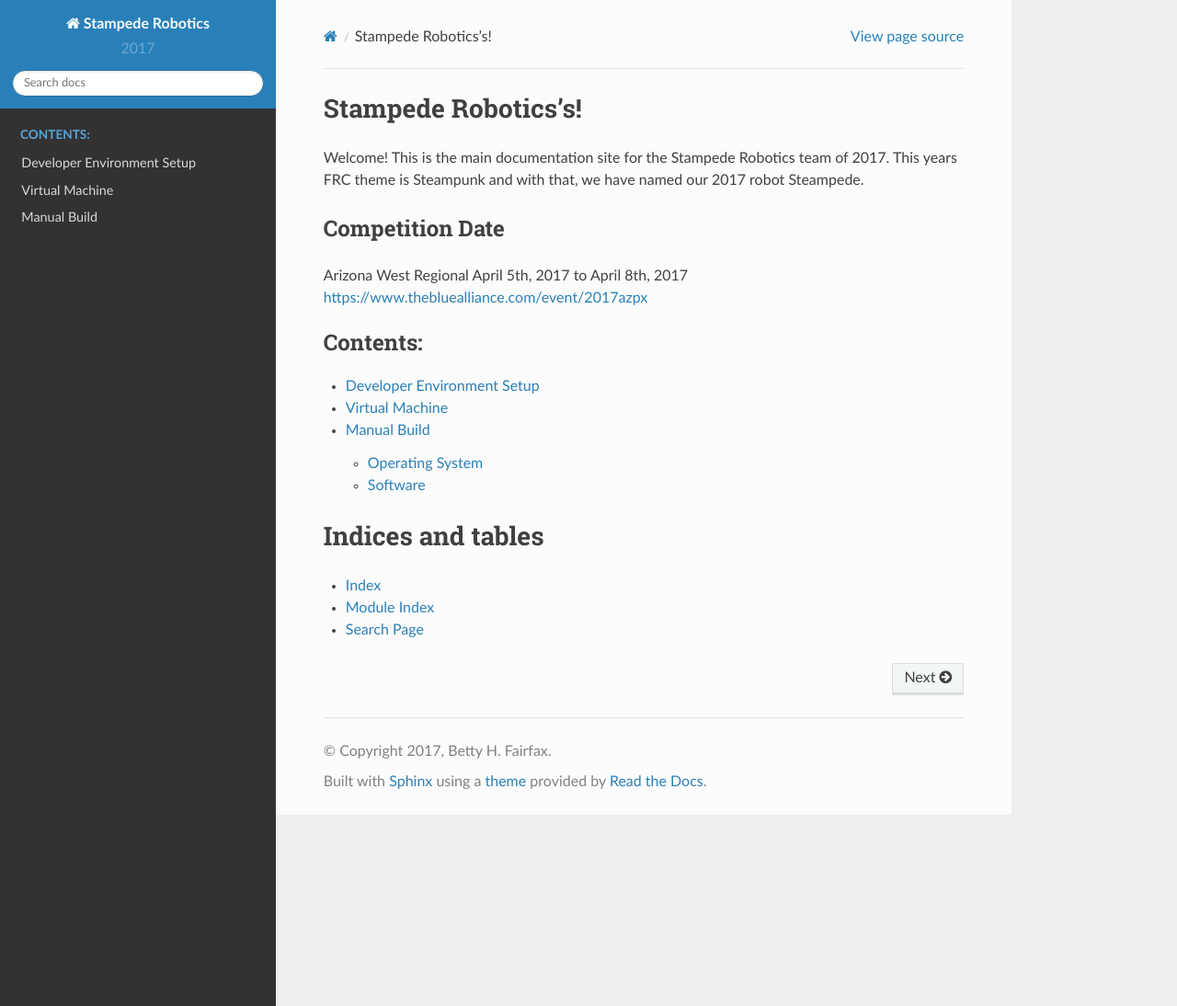
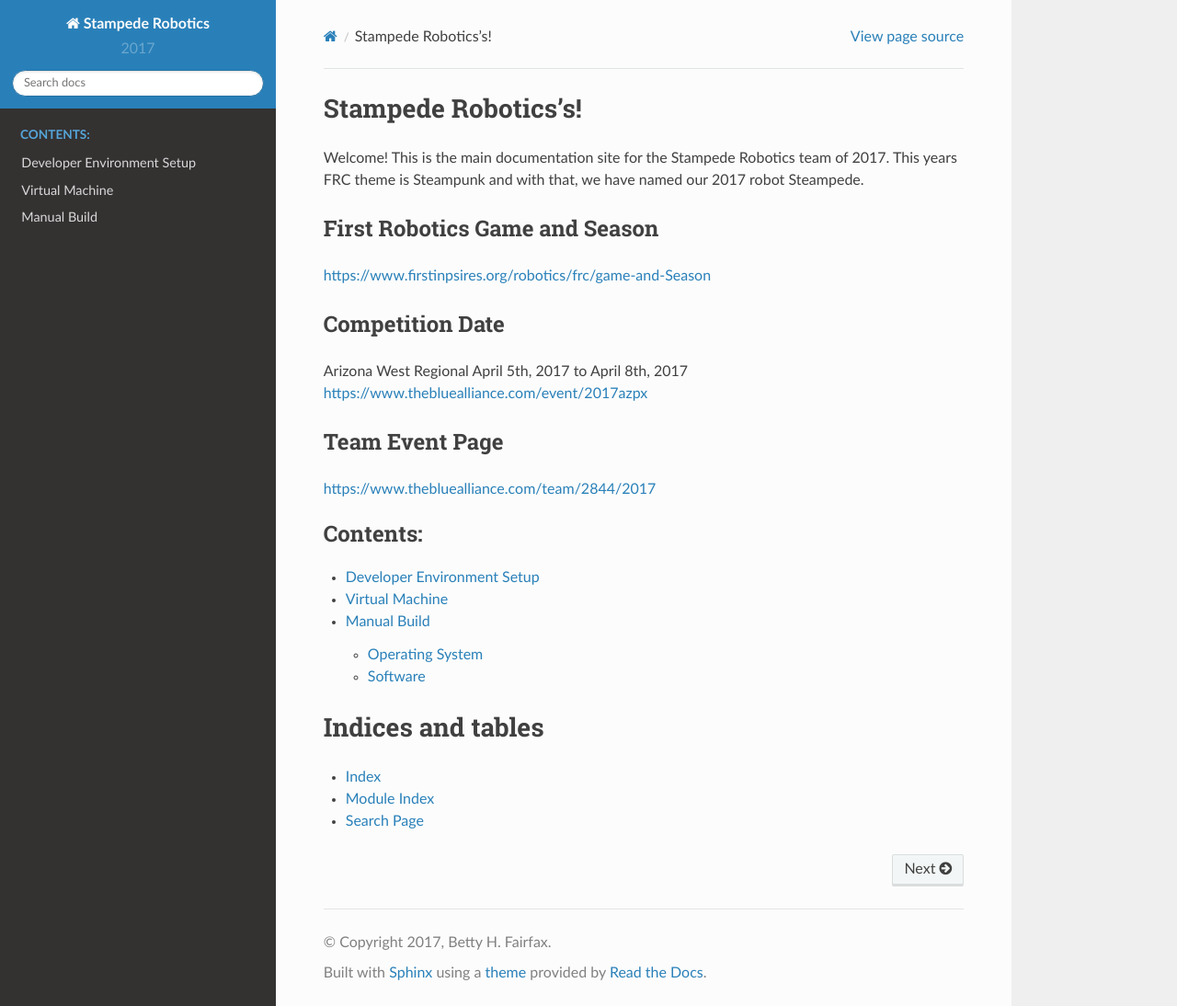
Before and after one commit to StampedeRobotics2844/docs, a Sphinx documentation site: the page built from source/index.rst, in a window 1280 px wide and 1094 px high. Shown: the whole window at 92% size. Built offline with Sphinx 7.4.7 and the Read the Docs theme 2.0.0, drawn with Linux system fonts in a browser that asks for light colours.

Commit message:
updated index added links to frc, competition.

```diff
--- a/source/index.rst
+++ b/source/index.rst
@@ -4,10 +4,18 @@
 of 2017. This years FRC theme is Steampunk and with that, we have named our 2017
 robot Steampede.
 
+First Robotics Game and Season
+------------------------------
+https://www.firstinpsires.org/robotics/frc/game-and-Season
+
 Competition Date
 ----------------
 Arizona West Regional April 5th, 2017 to April 8th, 2017
 https://www.thebluealliance.com/event/2017azpx
+
+Team Event Page
+---------------
+https://www.thebluealliance.com/team/2844/2017
 
 
 .. toctree::
```
